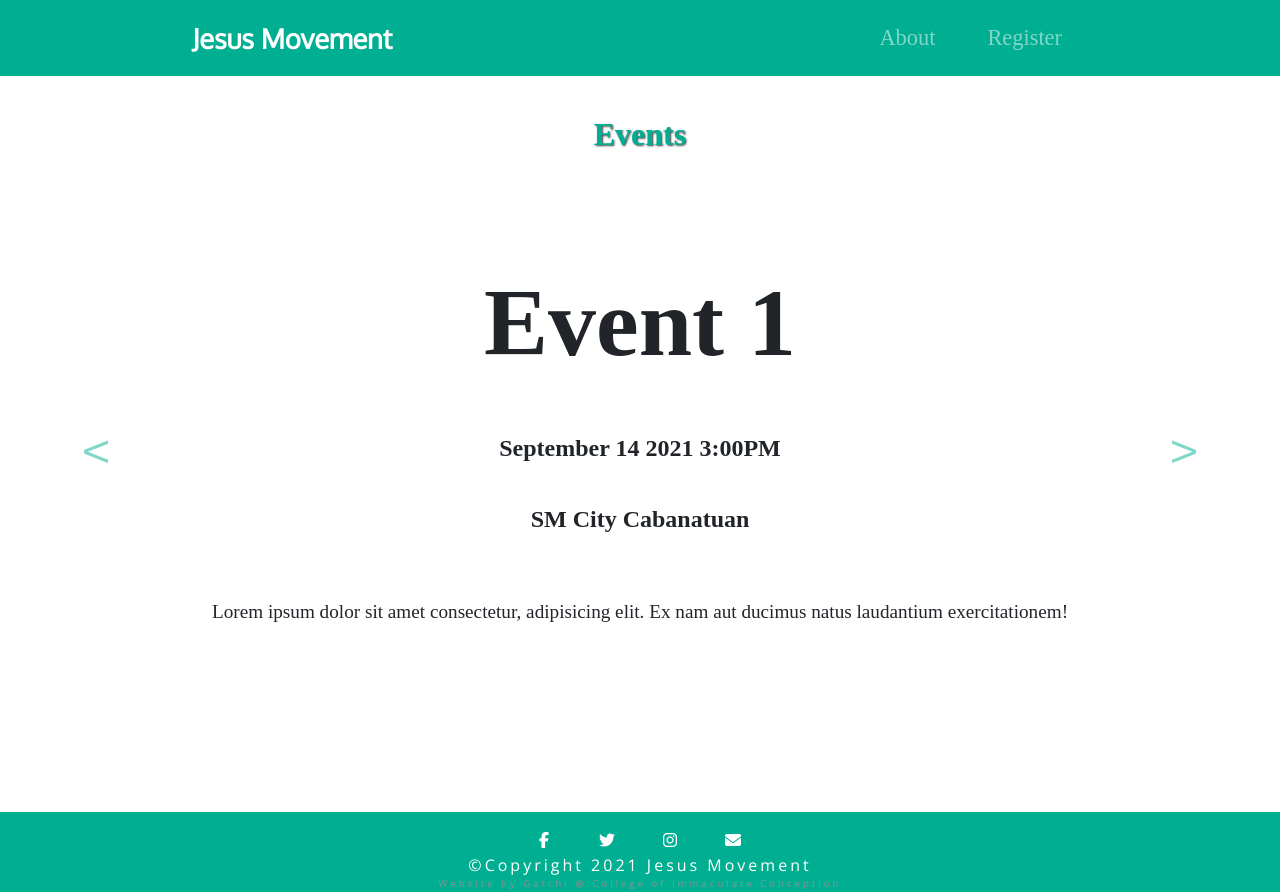
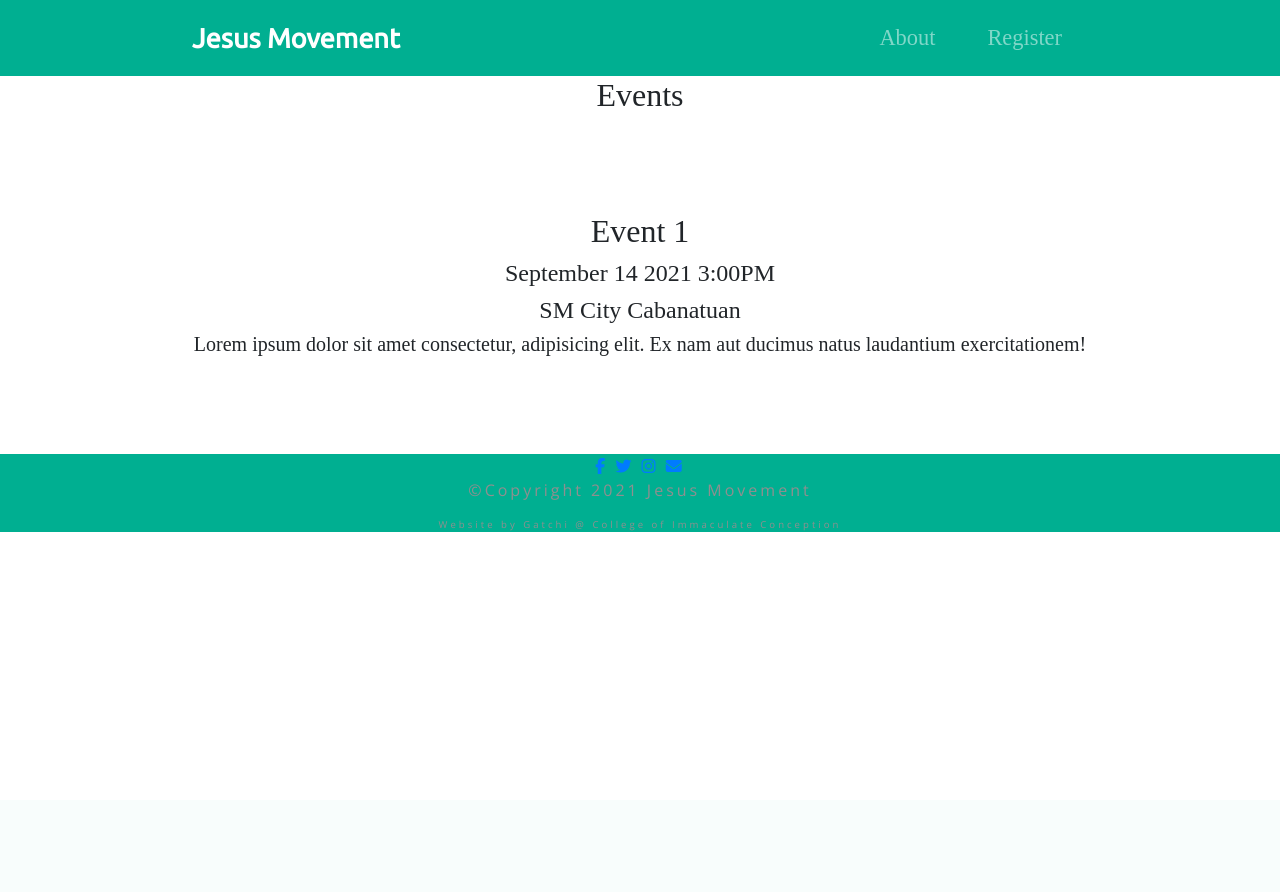
Before and after one commit to gatchigat/jmovement, a PHP site: page /events.php in a window 1280 px wide. After the commit the page ends 532 px from the top, so only its background shows below. Run offline with PHP 8.4, Linux system fonts and the light colour scheme; some libraries are stand-ins or nearby versions; some web fonts are replaced.

Commit message:
Add files via upload

```diff
--- a/css/styles.css
+++ b/css/styles.css
@@ -44,7 +44,7 @@ p {
   font-size: 1.4rem;
 }
 .navbar-brand {
-  font-family: "Oxygen", sans-serif;
+  font-family: "Ubuntu", sans-serif;
   font-size: 1.7rem;
   font-weight: bold;
 }
@@ -53,9 +53,6 @@ p {
 }
 .others{
   padding: 1% 15%;
-}
-#register .container-fluid{
-  padding: 3% 15%;
 }
 
 /* SECTIONS */
@@ -81,7 +78,6 @@ p {
   /* transform: rotate(25deg); */
   position: absolute;
   right: 1%;
-  /*z-index: 3;*/
 }
 
 #features {
@@ -112,14 +108,7 @@ p {
 /* Testimonial Section */
 #testimonials {
   background-color: #18ac9f;
-  /*height: 800px;*/
 }
-.testimonialHeading{
-padding-top: 3%;
-font-weight: bolder;
-color: white;
-}
-
 .testimonial-text {
   font-size: 3rem;
   /* font-weight: 400; */
@@ -131,19 +120,11 @@ color: white;
   margin: 20px;
 }
 .testi1 {
-  padding-bottom: 3%;
-}
-.testi3 {
-  padding-bottom: 3.5%;
+  padding-bottom: 0;
 }
 /* .testi2 {
   padding-bottom: 14.5%;
 } */
-
-.carousel-indicator {
-   position: relative;
-   bottom: -50px;
- }
 #press {
   background-color: #18ac9f;
   /* padding-top: 5%; */
@@ -183,8 +164,8 @@ color: white;
 
 /* CTA */
 
-#cta .container-fluid{
-  padding: 10% 12%;
+#cta {
+  padding: 10% 15%;
 }
 
 .cta-heading {
@@ -214,7 +195,7 @@ color: white;
   /*color: #ffffff;*/
   font-size: 1rem;
   margin: 0;
-  padding: 0.001% 15% 1% 15%;
+  padding: 0.001% 15% 2% 15%;
 }
 .copy-foot2 {
   font-size: 0.6rem;
@@ -222,55 +203,12 @@ color: white;
   margin: 0;
   padding: 0;
 }
-.copy-foot1Others {
-  /*color: #ffffff;*/
-  font-size: 1rem;
-  margin: 0;
-  padding: 0.001% 15% 0 15%;
-}
-.footer-others{
-  color: white;
-}
-.social-icon-others {
-  width: 4%;
-  margin: 20px 10px 5px 10px;
-  color: white;
-}
-.social-icon-others:hover {
-  color: #2adabc;
-}
 
 #othersMain{
-
   display: flex;
   justify-content: center;
   align-items: center;
   text-align: left;
-  flex-direction: column;
-
-}
-.othersMain{
-  display: flex;
-  justify-content: center;
-  align-items: center;
-  text-align: left;
-  flex-direction: column;
-}
-.othersMainEvent{
-  display: flex;
-  justify-content: center;
-  align-items: center;
-  text-align: center;
-  flex-direction: column;
-}
-.phpDiv{
-  padding-top: 3%;
-  margin: 0;
-  font-family: 'Kalam',sans-serif;
-  font-size: 3rem;
-   color: #00af91;
- text-shadow: 2px 2px 2px #3d3d3d;
-  font-weight: bolder;
 }
 table td{
   padding: 10px 20px;
@@ -281,101 +219,9 @@ table td{
   padding: 20px;
   width: 50vw;
 }
-.input-label{
-  font-family: 'Montserrat-Light',sans-serif;
-  font-weight: 600;
-  font-size: 1.5rem;
-  letter-spacing: 3px;
-}
-/*input[type='number']{
-    width: 600px;
-}*/
-button{
-  border-radius: 10px;
-  outline-color: #00af91;
-}
-.buttonDiv{
-  text-align: center;
-  padding-top:3%;
-}
-
-.bold{
-  font-weight: 900;
-  line-height: 1.5;
-  }
-
-.colorG{
- color: #00af91;
- text-shadow: 1px 1px 2px #3d3d3d;
-}
 
 
-.bolder{
-  font-weight: 900;
-  list-style: 2.5;
-  padding-top: 3%;
-}
-.big{
-  font-size: 6rem;
-  line-height: 1.5;
-
-}
-.pad{
-  padding: 3% 3%;
-}
-
-/*EVENTS*/
-#events {
-  /*background-color: #18ac9f;*/
-}
-#events{
-  width:100%;
-  margin-bottom: 4%;
-}
-#events .carousel-item {
-  height: 600px;
-}
-.eventsHeading{
-padding-top: 3%;
-font-weight: bolder;
-color: black;
-}
-
-.event-text {
-  padding-top: 3%;
-  font-size: 1.2rem;
-   font-weight: 400;
-  line-height: 1.5;
-}
-/*.testimonial-img {
-  width: 10%;
-  border-radius: 100%;
-  margin: 20px;
-}*/
 /* MEDIA QUERY */
-.carousel-control-prev-icon1,
-.carousel-control-next-icon1 {
-  height: 100px;
-  width: 100px;
-  outline: black;
-/*  background-size: 100%, 100%;
-  border-radius: 50%;
-  border: 1px solid black;*/
-  background-image: none;
-}
-
-.carousel-control-next-icon1:after
-{
-  content: '>';
-  font-size: 55px;
-  color: #00af91;
-}
-
-.carousel-control-prev-icon1:after {
-  content: '<';
-  font-size: 55px;
-  color: #00af91;
-}
 
 @media (max-width: 1020px) {
   #title .container-fluid {
@@ -400,13 +246,4 @@ color: black;
   .cta-heading {
     font-size: 2rem;
   }
-  #events{
-    padding-bottom: 5%;
-  }
-  #events .big{
-    font-size: 3rem;
-
-  }
-
-
 }
```
